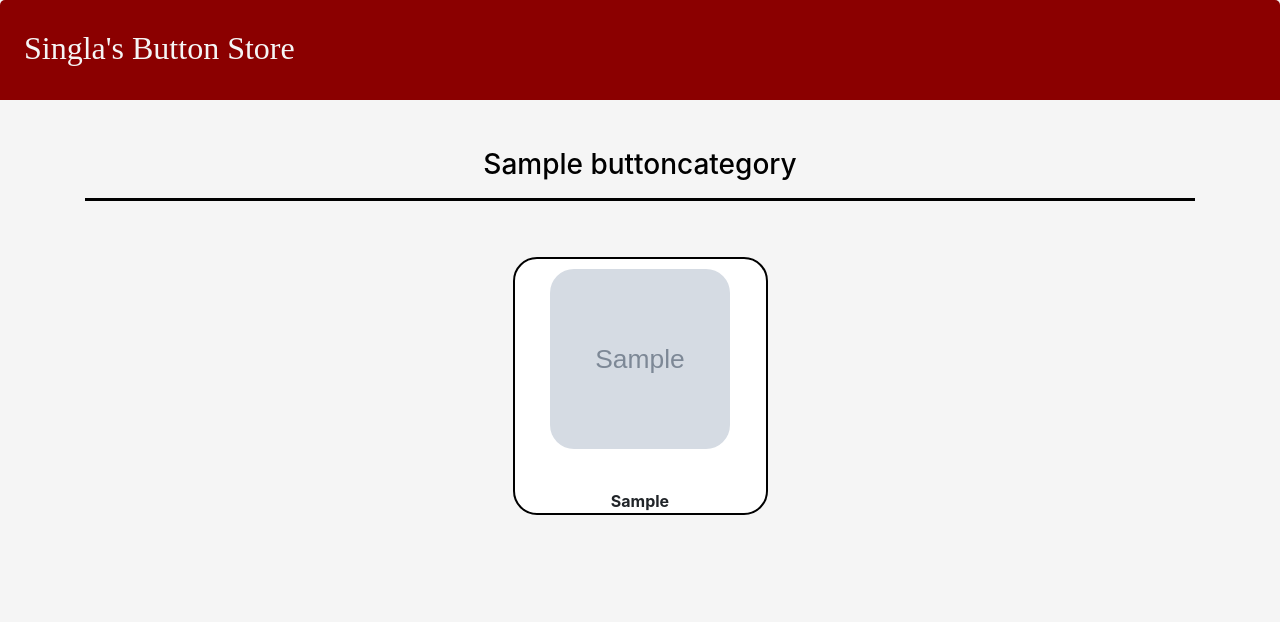
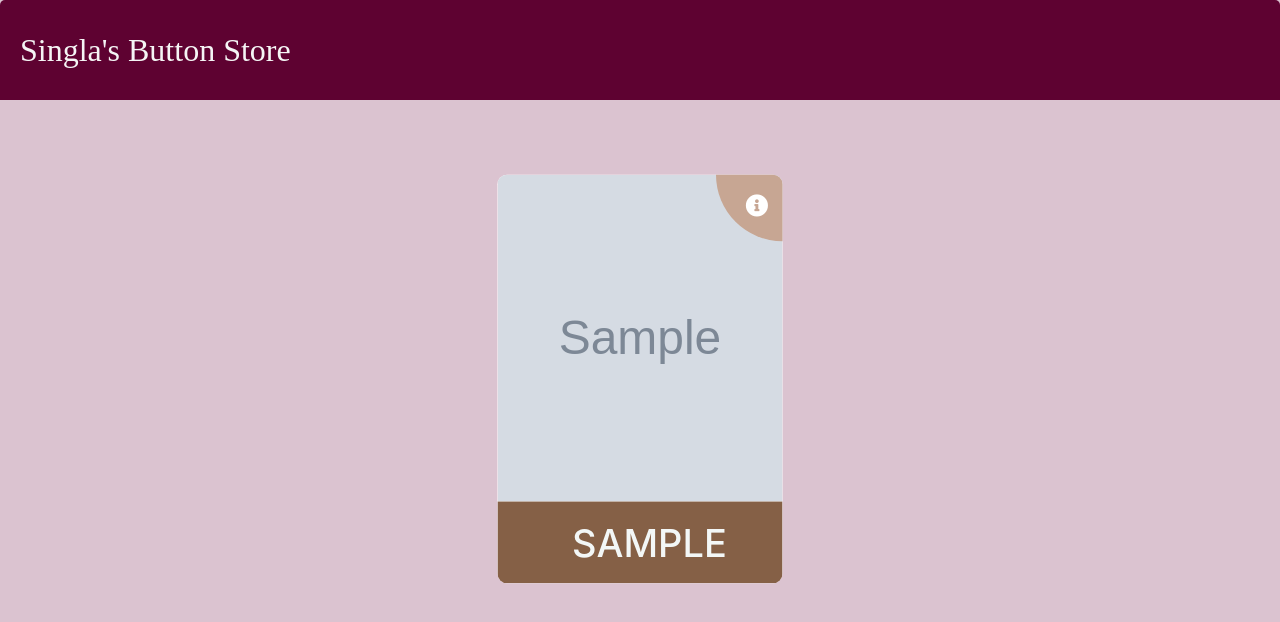
Before and after one commit to ggguitarg31/sbs, a Django app: page / in a window 1280 px wide. Shown: the top 622 px of the page. Run offline with Django 3.2, Linux system fonts and the light colour scheme; tables that the repository leaves empty hold one stand-in row (values such as "Sample post"); grey boxes marked "Sample" are stand-in pictures; some libraries are stand-ins or nearby versions.

Commit message:
Corrected everything v1.0

```diff
--- a/buttons/admin.py
+++ b/buttons/admin.py
@@ -2,10 +2,11 @@ from django.contrib import admin
 
 # Register your models here.
 from django.contrib import admin
-from .models import Button, ButtonCategory, Tags, Qualities
+from .models import Button, ButtonCategory, Tags, Qualities, Sizes
 
 # Register your models here.
 admin.site.register(Button)
 admin.site.register(ButtonCategory)
 admin.site.register(Tags)
 admin.site.register(Qualities)
+admin.site.register(Sizes)
--- a/buttons/views.py
+++ b/buttons/views.py
@@ -4,8 +4,10 @@ from .models import Button, ButtonCategory
 
 
 def home(request):
-    btn_categories = ButtonCategory.objects.all()
-    return render(request, 'main/button_info.html', {'btn_categories': btn_categories})
+    # btn_categories = ButtonCategory.objects.all()
+    btns = Button.objects.all()
+    return render(request, 'main/button_info.html', {'btns': btns})
+    # return render(request, 'main/button_info.html', {'btn_categories': btn_categories})
 
 
 def btn_info(request, model_no):
--- a/sbs/settings.py
+++ b/sbs/settings.py
@@ -39,7 +39,6 @@ INSTALLED_APPS = [
     'django.contrib.messages',
     'django.contrib.staticfiles',
     'buttons',
-    's3direct',
     'storages',
 ]
 
--- a/templates/main/button_info.html
+++ b/templates/main/button_info.html
@@ -2,33 +2,23 @@
 {% load staticfiles %}
 {% block style %}
 {{ block.super }}
+<link rel="stylesheet" href="https://use.fontawesome.com/releases/v5.6.3/css/all.css"
+      integrity="sha384-UHRtZLI+pbxtHCWp1t77Bi1L4ZtiqrqD80Kn4Z8NTSRyMA2Fd33n5dQ8lWUE00s/" crossorigin="anonymous">
 <style>
     .fixed-top {
         height: 100px;
-            background-color: darkred;
+        background-color: #5e0231;
         position: relative;
         border-top-right-radius: 5px;
         border-top-left-radius: 5px;
     }
 
     body {
-            background-color: whitesmoke;
+        background-color: #dbc3d0;
+        /*background: linear-gradient(to bottom, rgba(140, 122, 122, 1) 0%, rgba(175, 135, 124, 1) 65%, rgba(175, 135, 124, 1) 100%) fixed;*/
+        /*background: url('https://s3-us-west-2.amazonaws.com/s.cdpn.io/195612/coc-background.jpg') no-repeat center center fixed;*/
+        /*background-size: cover;*/
     }
-
-        .button_block_short {
-            background-color: white;
-            border-radius: 24px;
-            border: black 2px solid;
-        }
-
-        .button_block_long {
-            background-color: white;
-            border-radius: 24px;
-        }
-
-        {#.row {#}
-        {#    min-width: 300px;#}
-
 
     .category_heading {
         border-bottom: black 0.2rem solid;
@@ -36,159 +26,364 @@
         color: black;
     }
 
-        .cross {
-            position: absolute;
-            top: 24px;
-            right: 36px;
-            z-index: 5;
-            cursor: pointer;
-            font-weight: bold;
-        }
-
     img {
-            width: 180px;
-            height: 180px;
-            margin: 10px;
-            margin-bottom: 40px;
-            border-radius: 24px;
+        width: 100%;
+        height: 100%;
     }
 
     .shop_name {
         font-family: 'Apple Braille';
         font-size: xx-large;
         color: whitesmoke;
+        padding-top: 50px;
+        padding-left: 20px;
+        padding-right: 20px;
     }
 
-        .btn_long_info {
-            display: none;
+    .shop_name p {
+        transform: translateY(-50%);
     }
 
     .btn_long_info img {
         margin: 20px;
     }
 
-
-        .btn_side_panel {
-            padding: 24px;
-            margin: 20px;
-            border-left: black 2px solid;
+    @media screen and (max-width: 720px) {
+        .shop_name {
+            font-size: x-large;
+        }
     }
 
-        .button_block_long .row {
+    /*table {*/
+    /*transform: translateX(-50%);*/
+    /*}*/
+
+    /*html, body {*/
+    /*background: #E3E3D8;*/
+    /*font-family: sans-serif;*/
+    /*padding: 25px;*/
+    /*}*/
+
+    .wrapper {
+        width: 300px;
+        height: 430px;
+        background: white;
+        margin: auto;
+        padding: 0;
+        position: relative;
+        overflow: hidden;
+        border-radius: 10px 10px 10px 10px;
+        box-shadow: 0;
+        transform: scale(0.95);
+        transition: box-shadow 0.5s, transform 0.5s;
+    }
+
+    .wrapper:hover {
+        transform: scale(1);
+        box-shadow: 5px 20px 30px rgba(0, 0, 0, 0.2);
+    }
+
+    .wrapper .container {
+        width: 100%;
+        height: 100%;
+        padding: 0;
+    }
+
+    .wrapper .container .top {
+        height: 80%;
+        width: 100%;
+        padding: 0;
+        /*background: url(https://s-media-cache-ak0.pinimg.com/736x/49/80/6f/49806f3f1c7483093855ebca1b8ae2c4.jpg) no-repeat center center;*/
+        -webkit-background-size: 100%;
+        -moz-background-size: 100%;
+        -o-background-size: 100%;
+        background-size: contain;
+    }
+
+    .wrapper .container .bottom {
+        width: 200%;
+        height: 20%;
+        transition: transform 0.5s;
+    }
+
+    /*.wrapper .container .bottom.clicked {*/
+    /*transform: translateX(-50%);*/
+    /*}*/
+
+    .wrapper .container .bottom h1 {
+        margin: 0;
+        padding: 0;
+    }
+
+    .wrapper .container .bottom p {
+        margin: 0;
+        padding: 0;
+    }
+
+    .wrapper .container .bottom .left {
+        height: 100%;
+        width: 50%;
+        background: #856046;
+        position: relative;
+        float: left;
+    }
+
+    .wrapper .container .bottom .left .details {
+        padding-top: 20px;
+        float: left;
+        width: calc(70% - 40px);
+        margin-left: 25%;
+        color: #F3F7F6;
+    }
+
+    /*.wrapper .container .bottom .left .buy {*/
+    /*float: right;*/
+    /*width: calc(30% - 2px);*/
+    /*height: 100%;*/
+    /*background: #f1f1f1;*/
+    /*transition: background 0.5s;*/
+    /*border-left: solid thin rgba(0, 0, 0, 0.1);*/
+    /*}*/
+
+    /*.wrapper .container .bottom .left .buy i {*/
+    /*font-size: 30px;*/
+    /*padding: 30px;*/
+    /*color: #254053;*/
+    /*transition: transform 0.5s;*/
+    /*}*/
+
+    /*.wrapper .container .bottom .left .buy:hover {*/
+    /*background: #A6CDDE;*/
+    /*}*/
+
+    /*.wrapper .container .bottom .left .buy:hover i {*/
+    /*transform: translateY(5px);*/
+    /*color: #00394B;*/
+    /*}*/
+
+    /*.wrapper .container .bottom .right {*/
+    /*width: 50%;*/
+    /*background: #A6CDDE;*/
+    /*color: white;*/
+    /*float: right;*/
+    /*height: 200%;*/
+    /*overflow: hidden;*/
+    /*}*/
+
+    /*.wrapper .container .bottom .right .details {*/
+    /*padding: 20px;*/
+    /*float: right;*/
+    /*width: calc(70% - 40px);*/
+    /*}*/
+
+    /*.wrapper .container .bottom .right .done {*/
+    /*width: calc(30% - 2px);*/
+    /*float: left;*/
+    /*transition: transform 0.5s;*/
+    /*border-right: solid thin rgba(255, 255, 255, 0.3);*/
+    /*height: 50%;*/
+    /*}*/
+
+    /*.wrapper .container .bottom .right .done i {*/
+    /*font-size: 30px;*/
+    /*padding: 30px;*/
+    /*color: white;*/
+    /*}*/
+
+    /*.wrapper .container .bottom .right .remove {*/
+    /*width: calc(30% - 1px);*/
+    /*clear: both;*/
+    /*border-right: solid thin rgba(255, 255, 255, 0.3);*/
+    /*height: 50%;*/
+    /*background: #BC3B59;*/
+    /*transition: transform 0.5s, background 0.5s;*/
+    /*}*/
+
+    /*.wrapper .container .bottom .right .remove:hover {*/
+    /*background: #9B2847;*/
+    /*}*/
+
+    /*.wrapper .container .bottom .right .remove:hover i {*/
+    /*transform: translateY(5px);*/
+    /*}*/
+
+    /*.wrapper .container .bottom .right .remove i {*/
+    /*transition: transform 0.5s;*/
+    /*font-size: 30px;*/
+    /*padding: 30px;*/
+    /*color: white;*/
+    /*}*/
+
+    /*.wrapper .container .bottom .right:hover .remove, .wrapper .container .bottom .right:hover .done {*/
+    /*transform: translateY(-100%);*/
+    /*}*/
+
+    .wrapper .inside {
+        z-index: 9;
+        background: #c7a693;
+        width: 140px;
+        height: 140px;
+        position: absolute;
+        top: -70px;
+        right: -70px;
+        border-radius: 0px 0px 200px 200px;
+        transition: all 0.5s, border-radius 2s, top 1s;
+        overflow: hidden;
+    }
+
+    .wrapper .inside .icon {
+        position: absolute;
+        right: 85px;
+        top: 85px;
+        color: white;
+        opacity: 1;
+        font-size: x-large;
+    }
+
+    .wrapper .inside:hover {
+        width: 100%;
+        right: 0;
+        top: 0;
+        border-radius: 0;
+        height: 80%;
+    }
+
+    .wrapper .inside:hover .icon {
+        opacity: 0;
+        right: 15px;
+        top: 15px;
+    }
+
+    .wrapper .inside:hover .contents {
+        opacity: 1;
+        transform: scale(1);
+        transform: translateY(0);
+    }
+
+    .wrapper .inside .contents {
+        margin-top: 10px;
+        padding: 5%;
+        opacity: 0;
+        transform: scale(0.5);
+        transform: translateY(-200%);
+        transition: opacity 0.2s, transform 0.8s;
+    }
+
+    .wrapper .inside .contents table {
         text-align: left;
-            border: black 2px solid;
-            border-radius: 24px;
-            margin: 0;
+        width: 100%;
+    }
+
+    .wrapper .inside .contents h1, .wrapper .inside .contents p, .wrapper .inside .contents table {
+        color: white;
+    }
+
+    .wrapper .inside .contents p {
+        font-size: 13px;
     }
 
 
-        @media (max-width: 762px) {
-            .btn_side_panel {
-                position: relative;
-                left: 50%;
-                top: 10%;
-                border-left: 0;
-                padding: 1vw;
-            }
-
-            table {
-                transform: translateX(-50%);
-            }
-
-            .button_block_long .row {
-                text-align: center;
-            }
-        }
 </style>
 {% endblock %}
 {% block body %}
 <div class="fixed-top " style="text-align: left">
-        <div class="shop_name p-4">Singla's Button Store</div>
-        {#        <form method="get">#}
-        {#            {{ filter.form.as_p }}#}
-        {#            <button type="submit">Search</button>#}
-        {#        </form>#}
+    <div class="shop_name">
+        <p>Singla's Button Store</p>
+    </div>
 </div>
 <div class="container">
-        {% for btn_type in btn_categories %}
+    {#{% for btn_type in btn_categories %}#}
     <div class="row text-center my-5 justify-content-center">
-                <div class="col col-12">
-                    <h3 class="category_heading">{{ btn_type.name }}</h3>
+        <!--<div class="col col-12">-->
+        <!--<h3 class="category_heading">{{ btn_type.name }}</h3>-->
+        <!--</div>-->
+        {#{% for btn in btn_type.btn_category.all %}#}
+        {% for btn in btns %}
+        <div class="wrapper my-3">
+            <div class="container">
+                <div class="top">
+                    <img src="{{ btn.image.url }}">
                 </div>
-                {% for btn in btn_type.btn_category.all %}
-                    <div class="col col-10 col-md-6 col-lg-3 my-5" id="short-{{ btn.model_no }}-{{ btn_type.name }}"
-                         onclick="displayInfo('{{ btn.model_no }}','{{ btn_type.name }}')">
-                        <div class="button_block_short">
-                            <img src="{{ btn.image.url }}">
-                            <div class="button_id"
-                                 style="font-size: medium; font-weight: bold;">{{ btn.model_no }}</div>
+                <div class="bottom">
+                    <div class="left">
+                        <div class="details">
+                            <h1 style="text-transform: uppercase">{{ btn.model_no}}</h1>
+                            <!--<p>{{ btn.size }}L</p>-->
+                        </div>
+                        <!--<div class="buy"><i class="material-icons">add_shopping_cart</i></div>-->
+                    </div>
+                    <!--<div class="right">-->
+                    <!--<div class="done"><i class="material-icons">done</i></div>-->
+                    <!--<div class="details">-->
+                    <!--<h1>Chair</h1>-->
+                    <!--<p>Added to your cart</p>-->
+                    <!--</div>-->
+                    <!--<div class="remove"><i class="material-icons">clear</i></div>-->
+                    <!--</div>-->
                 </div>
             </div>
-                    <div class="col col-12 col-lg-10 btn_long_info" id="long-{{ btn.model_no }}-{{ btn_type.name }}">
-                        <div class="button_block_long">
-                            <div class="cross" onclick="hideInfo('{{ btn.model_no }}','{{ btn_type.name }}')">
-                                X
+            <div class="inside">
+                <div class="icon"><i class="fas fa-info-circle"></i>
                 </div>
-                            <div class="row my-2">
-                                <div class="col col-12 col-md-4 col-lg-5 col-xl-6" style="text-align: center;">
-                                    <img src="{{ btn.image.url }}">
-                                </div>
-                                <div class="col col-12 col-md-8 col-lg-7 col-xl-6">
-                                    <div class="btn_side_panel" style="text-align: left">
-                                        <div class="btn_side_details">
-                                            <table>
+                <div class="contents">
+                    <table style="text-align: center">
                         <tr>
-                                                    <th>Model No :</th>
-                                                    <td>{{ btn.model_no }}</td>
+                            <th>Model No</th>
                         </tr>
                         <tr>
-                                                    <th>Size :</th>
-                                                    <td>{{ btn.size }}</td>
+                            <td style="text-transform: uppercase;">{{ btn.model_no}}</td>
+                        </tr>
+                        <tr>
+                            <th>Sizes</th>
+                        </tr>
+                        <tr>
+                            <td>
+                                {% for sizes in btn.size.all %}
+                                {% if forloop.last %}
+                                {{ sizes.size }}
+                                {% else %}
+                                {{ sizes.size }},
+                                {% endif %}
+                                {% endfor %}
+                            </td>
                         </tr>
                         {% if btn.price %}
                         <tr>
-                                                        <th>Price :</th>
-                                                        <td>Rs.{{ btn.price }} / {{ btn.price_unit }} buttons</td>
+                            <th>Price</th>
+                        </tr>
+                        <tr>
+                            <td>{{ btn.price }} / {{btn.price_unit}} buttons</td>
                         </tr>
                         {% endif %}
+                        <tr>
+                            <th>Qualities</th>
+                        </tr>
                         {% for quality in btn.qualities.all %}
-                                                    {% if forloop.counter == 1 %}
                         <tr>
-                                                            <th rowspan="{{ btn.qualities.length }}">Qualities :</th>
                             <td>{{ quality.name }}</td>
                         </tr>
-                                                    {% else %}
-                                                        <tr>
-                                                            <th></th>
-                                                            <td>{{ quality.name }}</td>
-                                                        </tr>
-                                                    {% endif %}
                         {% endfor %}
-
                     </table>
                 </div>
             </div>
         </div>
-                            </div>
-                        </div>
-                    </div>
+        <!--</div>-->
+
         {% endfor %}
     </div>
-        {% endfor %}
+    {# {% endfor %}#}
 
 </div>
 {% endblock %}
 {% block scripts %}
 {{ block.super }}
 <script>
-        function displayInfo(model_no, category) {
-            $('#short-' + model_no + '-' + category).hide();
-            $('#long-' + model_no + '-' + category).show();
-        }
-
-        function hideInfo(model_no, category) {
-            $('#long-' + model_no + '-' + category).hide();
-            $('#short-' + model_no + '-' + category).show();
-        }
+    // $('.buy').click(function () {
+    //     $('.bottom').addClass("clicked");
+    // });
+    //
+    // $('.remove').click(function () {
+    //     $('.bottom').removeClass("clicked");
+    // });
 </script>
 {% endblock %}
```
Also changed, not shown: buttons/models.py (+17 -3 lines), buttons/migrations/0002_auto_20181229_0517.py (added), buttons/migrations/0003_auto_20181229_0545.py (added). Lines whose indentation alone changed are shown as unchanged.
